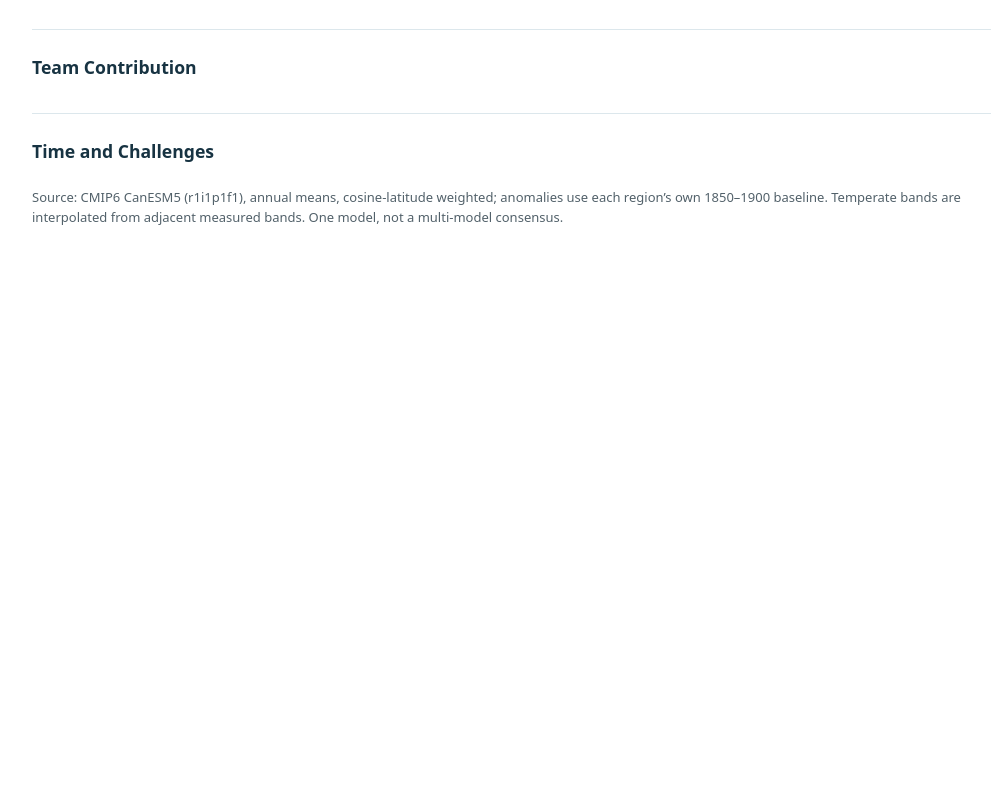
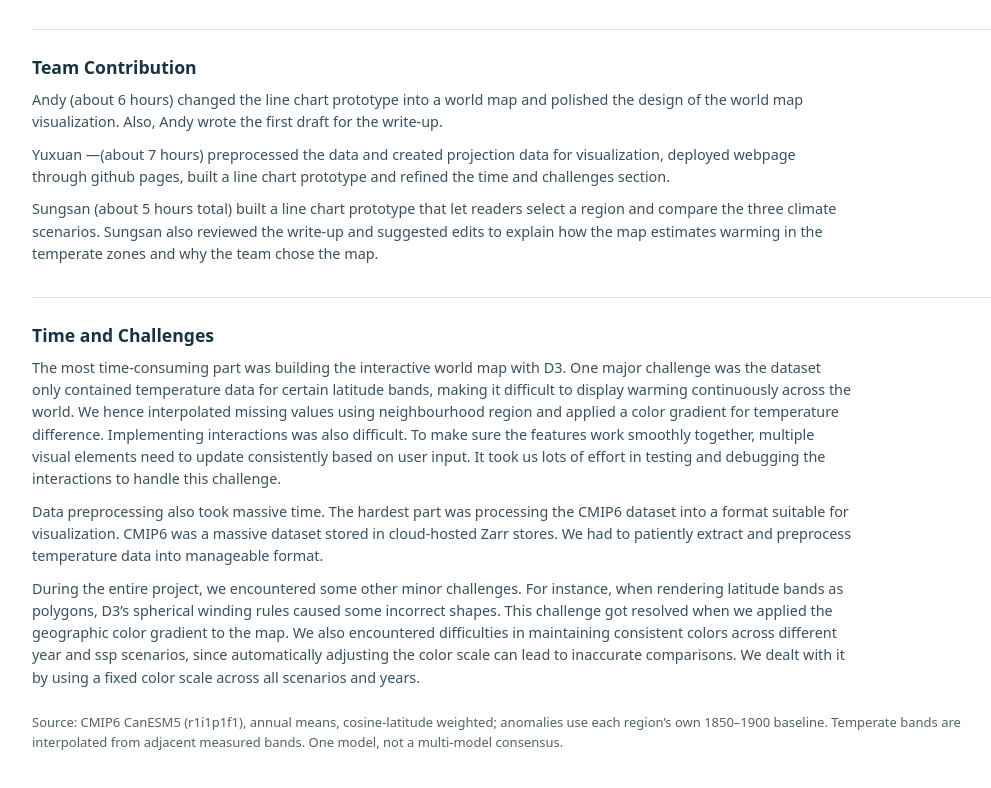
Before and after one commit to Waxicoar/Interactive-Visualization, a plain HTML site: page index.html in a window 1280 px wide. Shown: the part 1827-2615 px from the top of the page, without its empty margins (128-1119 px from the left). Before the commit the page ends 2090 px from the top, so only its background shows below. Drawn offline with nearby package versions, Linux system fonts and the light colour scheme; no server answers.

Commit message:
finished writeup

```diff
--- a/index.html
+++ b/index.html
@@ -69,11 +69,16 @@
 
         <section class="writeup">
             <h2>Team Contribution</h2>
-            <p></p>
+            <p>Andy (about 6 hours) changed the line chart prototype into a world map and polished the design of the world map visualization. Also, Andy wrote the first draft for the write-up.</p>
+            <p>Yuxuan —(about 7 hours)  preprocessed the data and created projection data for visualization, deployed webpage through github pages, built a line chart prototype and refined the time and challenges section.</p>
+            <p>Sungsan (about 5 hours total) built a line chart prototype that let readers select a region and compare the three climate scenarios. Sungsan also reviewed the write-up and suggested edits to explain how the map estimates warming in the temperate zones and why the team chose the map.</p>
         </section>
 
         <section class="writeup">
             <h2>Time and Challenges</h2>
+            <p>The most time-consuming part was building the interactive world map with D3. One major challenge was the dataset only contained temperature data for certain latitude bands, making it difficult to display warming continuously across the world. We hence interpolated missing values using neighbourhood region and applied a color gradient for temperature difference. Implementing interactions was also difficult. To make sure the features work smoothly together, multiple visual elements need to update consistently based on user input. It took us lots of effort in testing and debugging the interactions to handle this challenge. </p>
+            <p>Data preprocessing also took massive time. The hardest part was processing the CMIP6 dataset into a format suitable for visualization. CMIP6 was a massive dataset stored in cloud-hosted Zarr stores. We had to patiently extract and preprocess temperature data into manageable format. </p>
+            <p>During the entire project, we encountered some other minor challenges. For instance, when rendering latitude bands as polygons, D3’s spherical winding rules caused some incorrect shapes. This challenge got resolved when we applied the geographic color gradient to the map. We also encountered difficulties in maintaining consistent colors across different year and ssp scenarios, since automatically adjusting the color scale can lead to inaccurate comparisons. We dealt with it by using a fixed color scale across all scenarios and years. </p>
         </section>
 
         <p class="source">Source: CMIP6 CanESM5 (r1i1p1f1), annual means, cosine-latitude weighted; anomalies use each region&rsquo;s own 1850&ndash;1900 baseline. Temperate bands are interpolated from adjacent measured bands. One model, not a multi-model consensus.</p>
```
